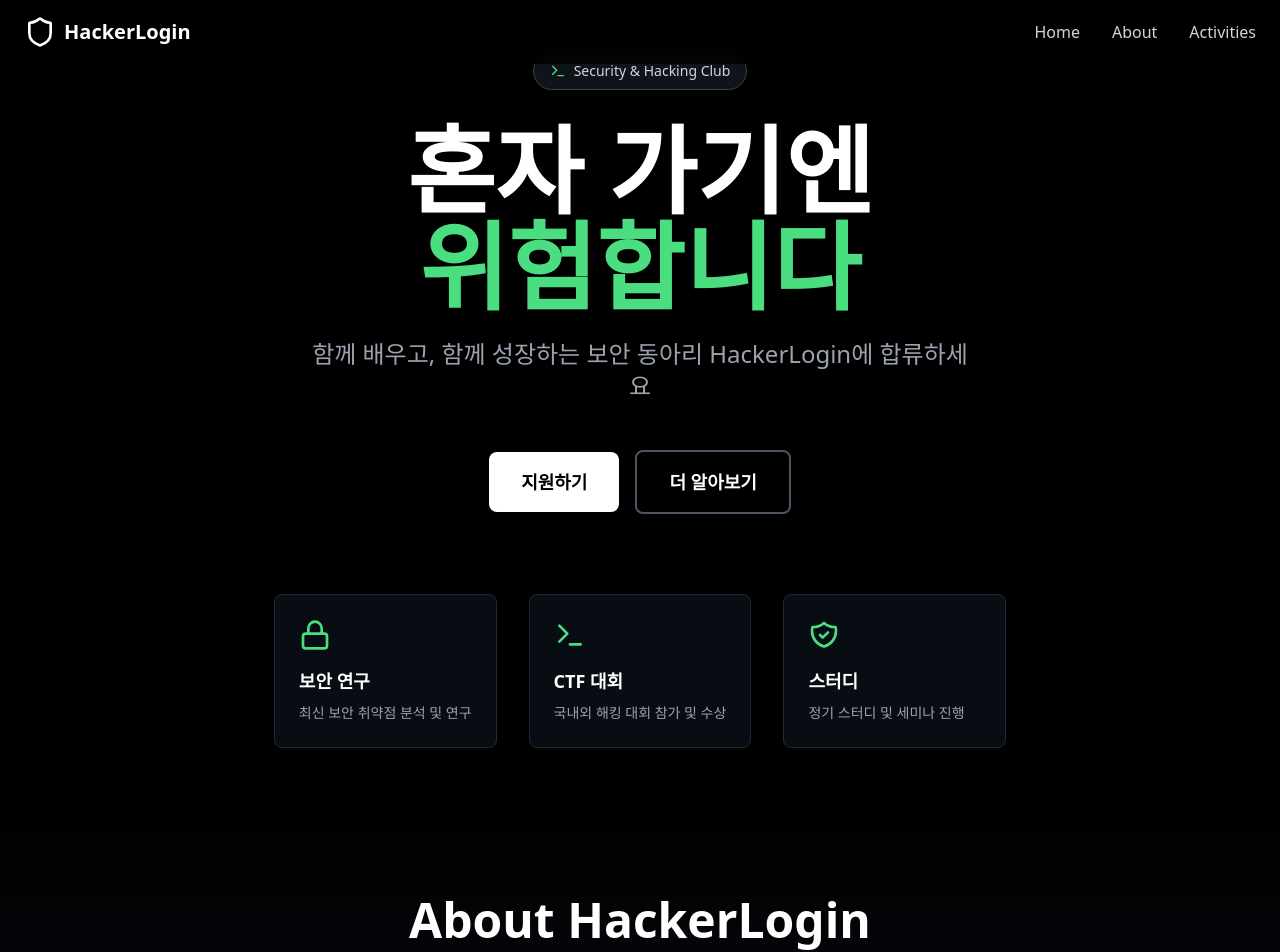
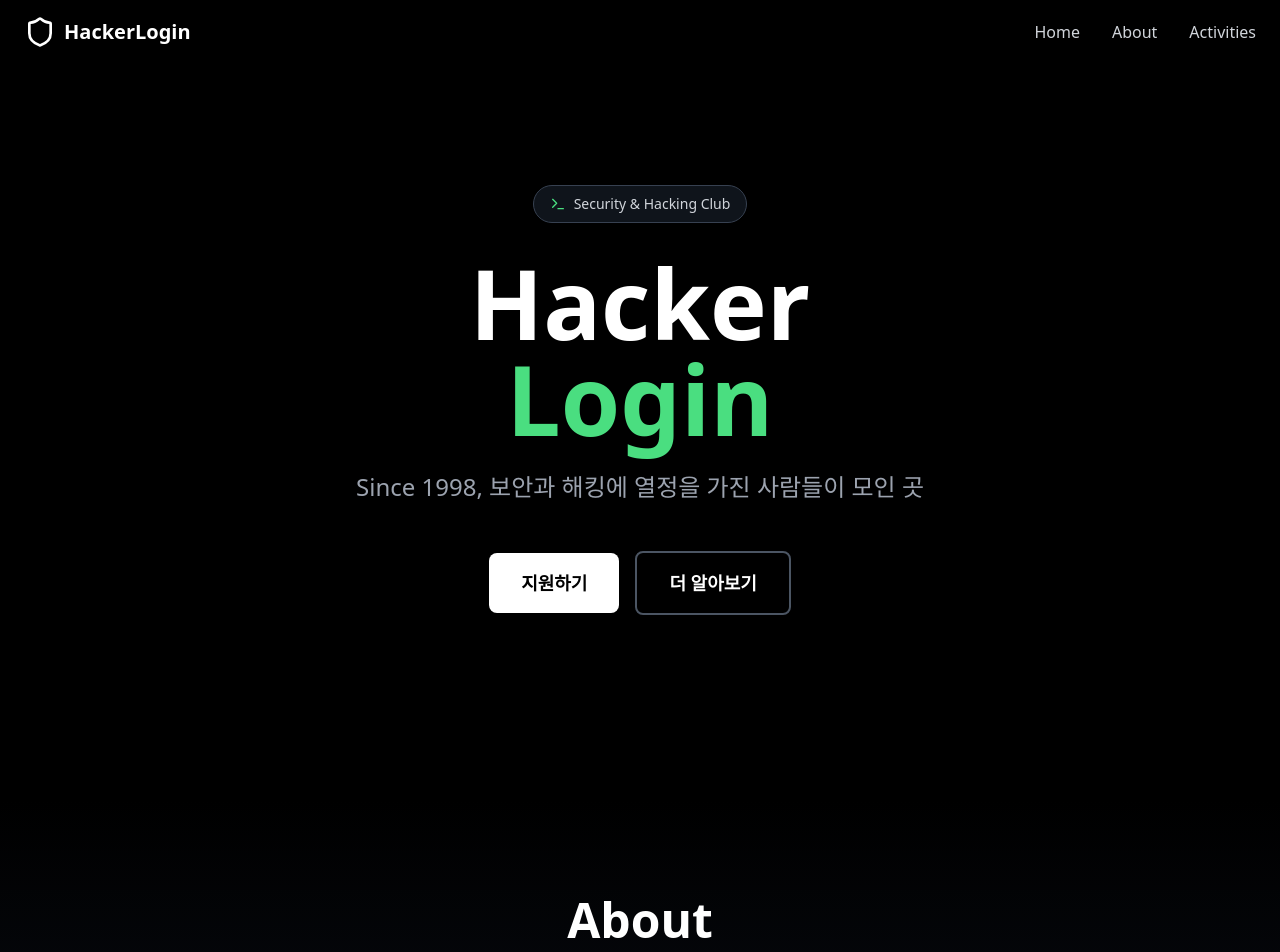
Before and after one commit to HackerLogin/LandingPage, a React (Vite) app: page / in a window 1280 px wide. Shown: the top 952 px of the page. Built offline with nearby package versions, Linux system fonts and the light colour scheme.

Commit message:
chore: 메인페이지 그리드 삭제 및 텍스트 다듬기

```diff
--- a/src/pages/HomePage.tsx
+++ b/src/pages/HomePage.tsx
@@ -26,14 +26,14 @@ export function HomePage() {
 
           {/* Main Heading */}
           <h1 className="text-6xl md:text-7xl lg:text-8xl font-bold mb-6 leading-tight">
-            혼자 가기엔
+            Hacker
             <br />
-            <span className="text-green-400">위험합니다</span>
+            <span className="text-green-400">Login</span>
           </h1>
 
           {/* Subheading */}
           <p className="text-xl md:text-2xl text-gray-400 mb-12 max-w-2xl mx-auto">
-            함께 배우고, 함께 성장하는 보안 동아리 HackerLogin에 합류하세요
+            Since 1998, 보안과 해킹에 열정을 가진 사람들이 모인 곳
           </p>
 
           {/* CTA Buttons */}
@@ -50,7 +50,7 @@ export function HomePage() {
           </div>
 
           {/* Features */}
-          <div className="mt-20 grid grid-cols-1 md:grid-cols-3 gap-8 text-left">
+          {/* <div className="mt-20 grid grid-cols-1 md:grid-cols-3 gap-8 text-left">
             <div className="p-6 bg-gray-900/50 border border-gray-800 rounded-lg">
               <LockIcon className="w-8 h-8 text-green-400 mb-4" />
               <h3 className="text-lg font-semibold mb-2">보안 연구</h3>
@@ -72,7 +72,7 @@ export function HomePage() {
                 정기 스터디 및 세미나 진행
               </p>
             </div>
-          </div>
+          </div> */}
         </div>
       </div>
 
@@ -81,7 +81,7 @@ export function HomePage() {
         <div className="max-w-7xl mx-auto">
           <div className="text-center mb-16">
             <h2 className="text-4xl md:text-5xl font-bold mb-4">
-              About HackerLogin
+              About
             </h2>
             <p className="text-gray-400 text-lg max-w-2xl mx-auto">
               보안과 해킹에 열정을 가진 사람들이 모여 함께 성장하는
```
